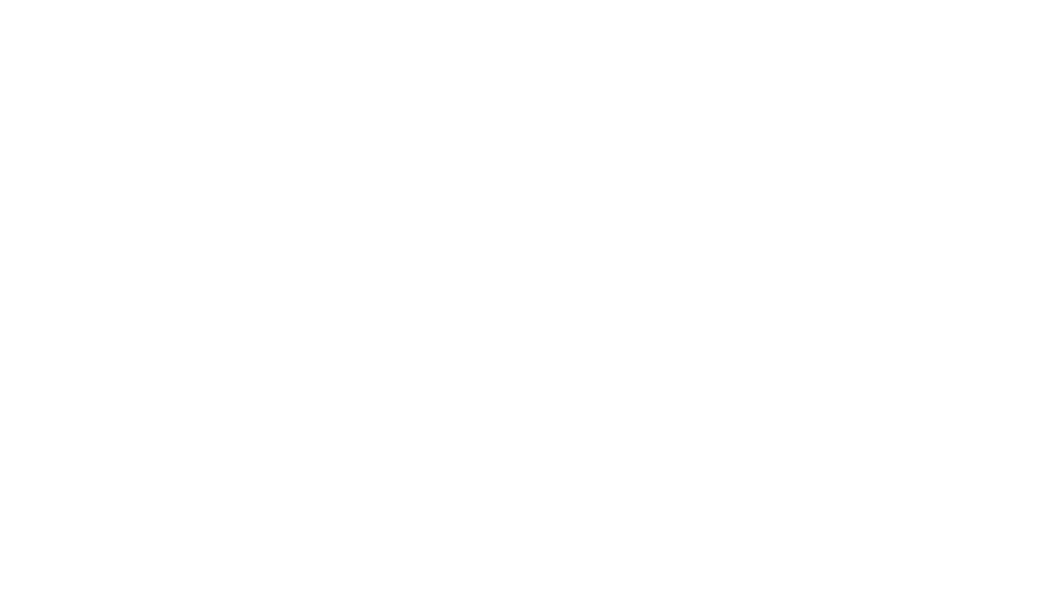
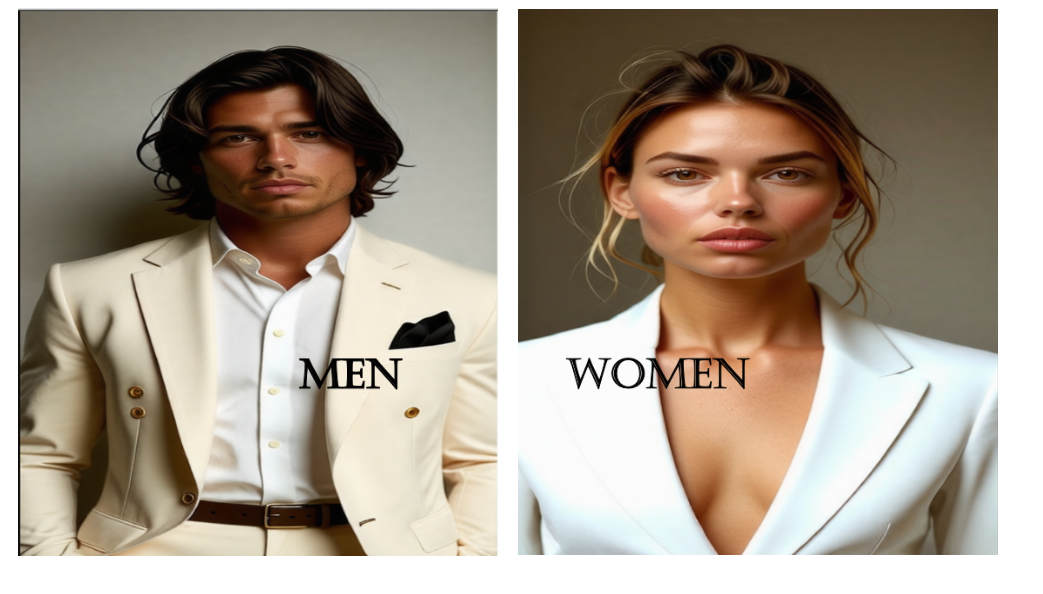
Before and after one commit to myname-jin/jino, a plain HTML site: page html/mainpage1.html in a window 1280 px wide. Shown: the whole page, without its empty margins (0-1043 px from the left). Drawn offline with Linux system fonts and the light colour scheme.

Commit message:
ㅁㅁㅁ

```diff
--- /dev/null
+++ b/css/cssfirst.css
@@ -0,0 +1,27 @@
+.image-container {
+    display: flex;
+    justify-content: center;
+    align-items: center;
+    width: 80%;
+    max-width: 1000px;
+  }
+
+  /* 각 이미지 영역 */
+  .image-section {
+    flex: 1;
+    cursor: pointer;
+    transition: transform 0.3s ease;
+    margin: 0 10px; /* 이미지 간의 여백 설정 */
+  }
+
+  /* 호버 시 약간 확대 효과 */
+  .image-section:hover {
+    transform: scale(1.05);
+  }
+
+  /* 이미지 스타일 */
+  .image-section img {
+    width: 100%;
+    height: auto;
+    display: block;
+  }
--- a/html/mainpage1.html
+++ b/html/mainpage1.html
@@ -1,11 +1,29 @@
 <!DOCTYPE html>
 <html lang="en">
 <head>
-    <meta charset="UTF-8">
-    <meta name="viewport" content="width=device-width, initial-scale=1.0">
-    <title>Document</title>
+  <meta charset="UTF-8">
+  <meta name="viewport" content="width=device-width, initial-scale=1.0">
+
+
+  <link rel="stylesheet" href="/css/cssfirst.css">
+  <script src="/js/jscode.js"></script>
+
+  <title>Men and Women Selection </title>
+
 </head>
 <body>
-    <p></p>
+  <div class="image-container">
+    <!-- 남자 영역 이미지 -->
+    <div class="image-section men-area" onclick="goToPage('men')">
+      <img src="images/Men.png" alt="Men">
+    </div>
+
+    <!-- 여자 영역 이미지 -->
+    <div class="image-section women-area" onclick="goToPage('women')">
+<img src="images/Woman.png" alt="Women">
+    </div>
+  </div>
+
+
 </body>
 </html>
--- /dev/null
+++ b/js/jscode.js
@@ -0,0 +1,7 @@
+function goToPage(target) {
+    if (target === 'men') {
+      window.location.href = 'placeholder-men.html';
+    } else if (target === 'women') {
+      window.location.href = 'placeholder-women.html';
+    }
+  }
```
Also changed, not shown: html/index.html (+1 -0 lines), html/images/Men.png (added), html/images/Woman.png (added), 1 other file.
